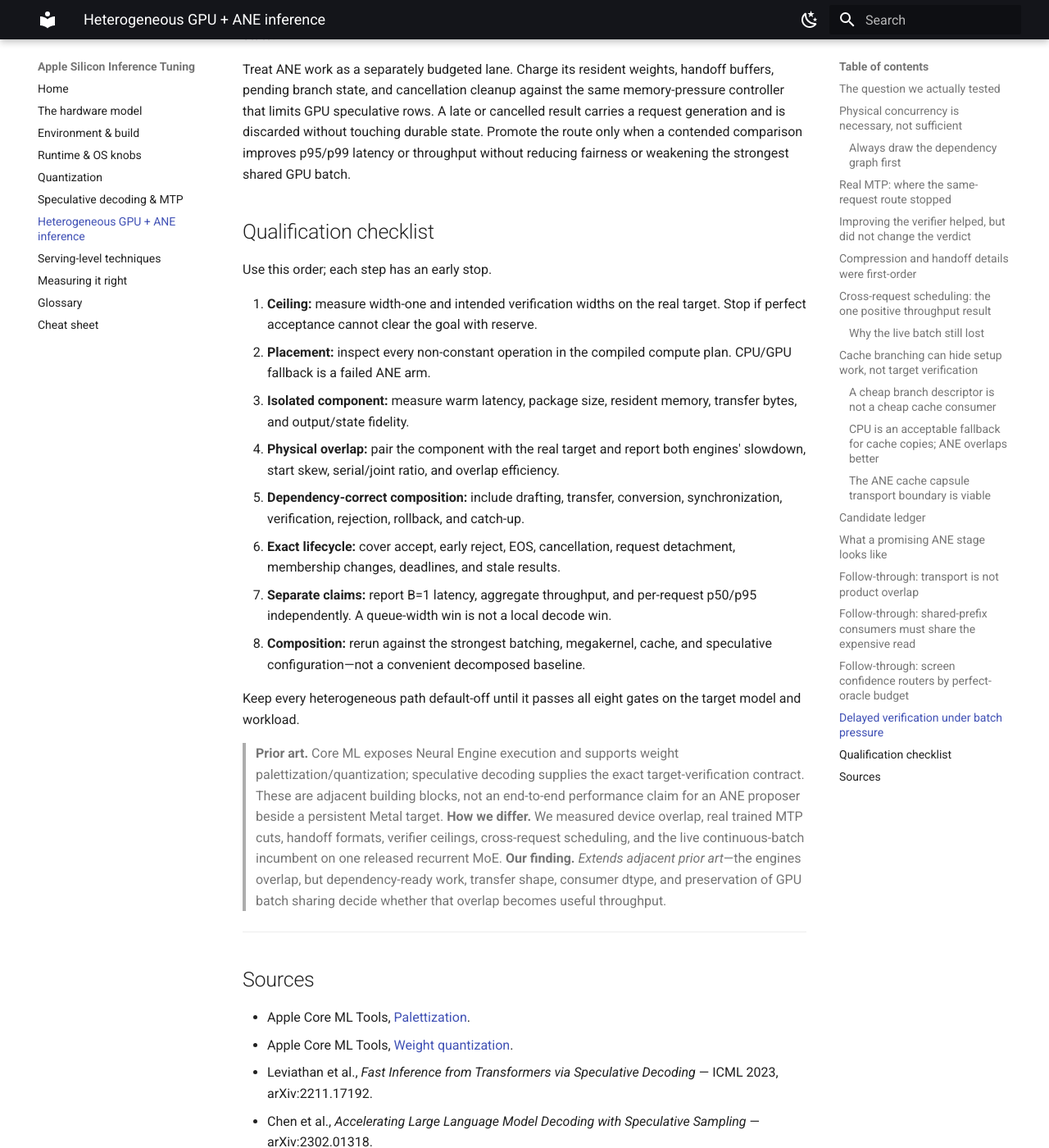
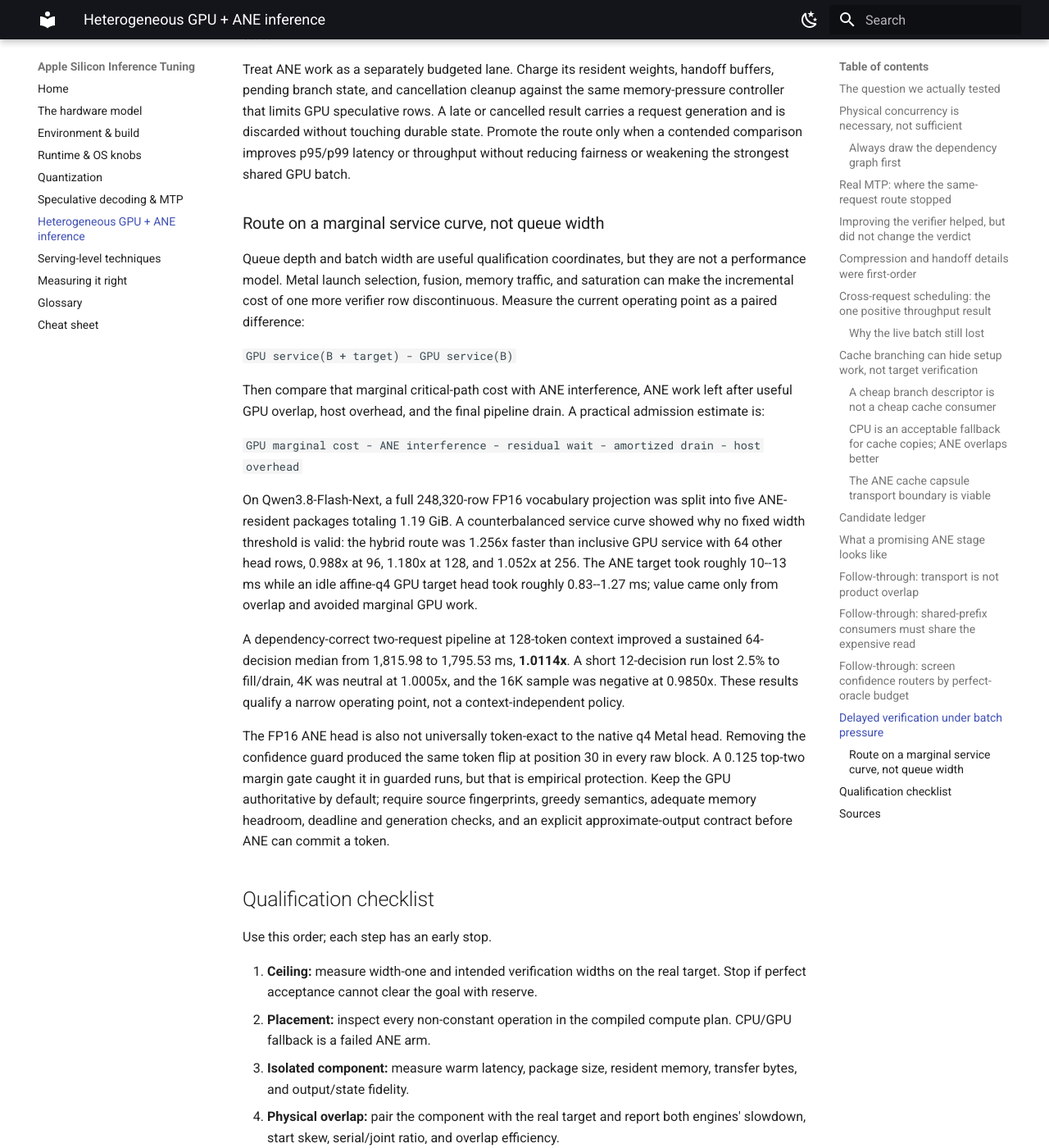
Before and after one commit to pierre427/apple-silicon-inference-tuning, an MkDocs documentation site: the page built from docs/heterogeneous-inference.md, in a window 1280 px wide and 1400 px high, scrolled down 14789 px. Shown: the whole window at 82% size. Built offline with MkDocs 1.6.1 and Material for MkDocs 9.7.7, drawn with Linux system fonts in a browser that asks for light colours.

Commit message:
Document marginal ANE routing qualification

```diff
--- a/docs/heterogeneous-inference.md
+++ b/docs/heterogeneous-inference.md
@@ -605,6 +605,43 @@
 improves p95/p99 latency or throughput without reducing fairness or weakening
 the strongest shared GPU batch.
 
+### Route on a marginal service curve, not queue width
+
+Queue depth and batch width are useful qualification coordinates, but they are
+not a performance model. Metal launch selection, fusion, memory traffic, and
+saturation can make the incremental cost of one more verifier row
+discontinuous. Measure the current operating point as a paired difference:
+
+`GPU service(B + target) - GPU service(B)`
+
+Then compare that marginal critical-path cost with ANE interference, ANE work
+left after useful GPU overlap, host overhead, and the final pipeline drain. A
+practical admission estimate is:
+
+`GPU marginal cost - ANE interference - residual wait - amortized drain - host overhead`
+
+On Qwen3.8-Flash-Next, a full 248,320-row FP16 vocabulary projection was split
+into five ANE-resident packages totaling 1.19 GiB. A counterbalanced service
+curve showed why no fixed width threshold is valid: the hybrid route was
+1.256x faster than inclusive GPU service with 64 other head rows, 0.988x at 96,
+1.180x at 128, and 1.052x at 256. The ANE target took roughly 10--13 ms while
+an idle affine-q4 GPU target head took roughly 0.83--1.27 ms; value came only
+from overlap and avoided marginal GPU work.
+
+A dependency-correct two-request pipeline at 128-token context improved a
+sustained 64-decision median from 1,815.98 to 1,795.53 ms, **1.0114x**. A short
+12-decision run lost 2.5% to fill/drain, 4K was neutral at 1.0005x, and the
+16K sample was negative at 0.9850x. These results qualify a narrow operating
+point, not a context-independent policy.
+
+The FP16 ANE head is also not universally token-exact to the native q4 Metal
+head. Removing the confidence guard produced the same token flip at position
+30 in every raw block. A 0.125 top-two margin gate caught it in guarded runs,
+but that is empirical protection. Keep the GPU authoritative by default;
+require source fingerprints, greedy semantics, adequate memory headroom,
+deadline and generation checks, and an explicit approximate-output contract
+before ANE can commit a token.
+
 ## Qualification checklist
 
 Use this order; each step has an early stop.
```
